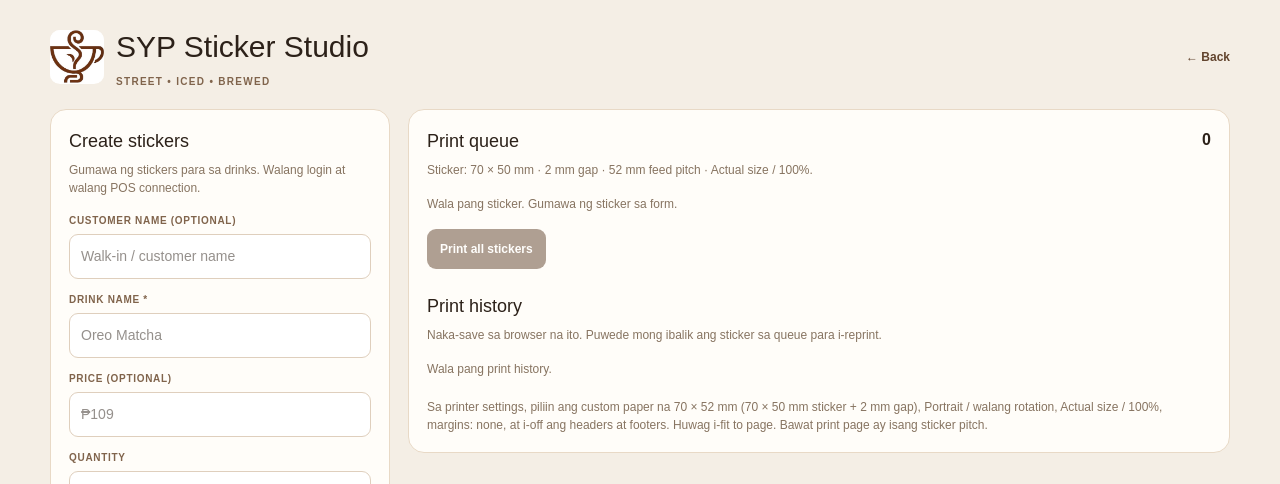
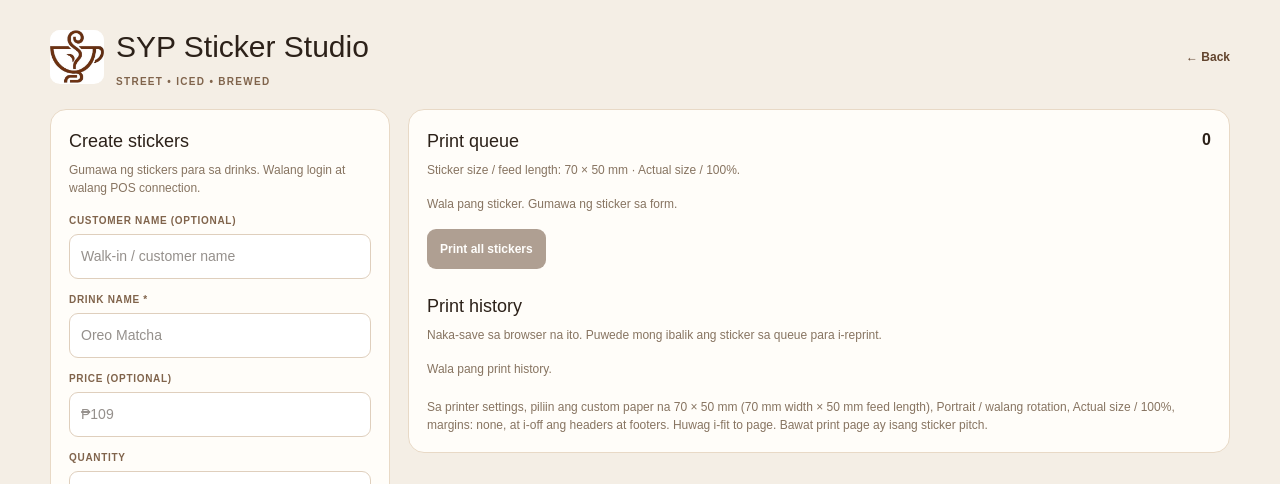
Before and after one commit to alexcatacutan0923-afk/syp-on-cafe, a Next.js app: page /sticker-studio in a window 1280 px wide. Shown: the top 484 px of the page. Built offline with nearby package versions, Linux system fonts and the light colour scheme.

Commit message:
Set sticker studio print pitch to exact 70x50mm roll labels

```diff
--- a/app/sticker-studio/page.tsx
+++ b/app/sticker-studio/page.tsx
@@ -324,7 +324,7 @@ export default function StickerStudioPage() {
         .syp-thumb { width:100%; aspect-ratio:70 / 50; overflow:hidden; border:1px dashed #cdbba5; background:white; }
         .syp-row-actions { display:flex; flex-direction:column; gap:6px; }
         .syp-small { border:1px solid #d8c4ad; background:white; color:#67472f; padding:8px; border-radius:7px; font-size:10px; font-weight:800; cursor:pointer; }
-        .syp-print-sheet { display:none; width:70mm; height:52mm; overflow:hidden; background:white; }
+        .syp-print-sheet { display:none; width:70mm; height:50mm; overflow:hidden; background:white; }
         .syp-art { width:70mm; height:50mm; overflow:hidden; padding:2mm; background:white; color:#000; display:grid; grid-template-columns:15mm minmax(0,1fr) 15mm; grid-template-rows:minmax(0,1fr) 12mm; gap:1mm; font-family:Arial,sans-serif; print-color-adjust:exact; -webkit-print-color-adjust:exact; }
         .syp-logo { grid-column:1; grid-row:1; width:14mm; height:14mm; object-fit:contain; }
         .syp-copy { grid-column:2; grid-row:1; min-width:0; overflow:hidden; }
@@ -344,15 +344,15 @@ export default function StickerStudioPage() {
         .syp-history-row { display:flex; justify-content:space-between; align-items:center; gap:8px; border-bottom:1px solid #eee2d5; padding:9px 0; font-size:12px; }
         @media(max-width:800px) { .syp-layout { grid-template-columns:1fr; } .syp-studio { padding:14px; } }
         @media(max-width:480px) { .syp-row { grid-template-columns:1fr; } .syp-row-actions { flex-direction:row; flex-wrap:wrap; } .syp-header { align-items:flex-start; } }
-        @page { size:70mm 52mm; margin:0; }
-        @media print {\n          @page { size:70mm 52mm; margin:0; }
-          html, body { width:70mm !important; height:52mm !important; min-width:70mm !important; min-height:52mm !important; margin:0 !important; padding:0 !important; background:white !important; overflow:hidden !important; }
+        @page { size:70mm 50mm; margin:0; }
+        @media print {\n          @page { size:70mm 50mm; margin:0; }
+          html, body { width:70mm !important; height:50mm !important; min-width:70mm !important; min-height:50mm !important; margin:0 !important; padding:0 !important; background:white !important; overflow:hidden !important; }
           body, body * { visibility:hidden !important; }
           .syp-print-sheet, .syp-print-sheet * { visibility:visible !important; }
           .syp-studio, .syp-layout, .syp-panel, .syp-list { display:block !important; width:70mm !important; min-width:0 !important; max-width:none !important; margin:0 !important; padding:0 !important; border:0 !important; border-radius:0 !important; box-shadow:none !important; background:white !important; }
           .syp-header, .syp-form, .syp-panel-head, .syp-row-actions, .syp-thumb, .syp-notice, .syp-actions, .syp-muted, .syp-history { display:none !important; }
           .syp-row { display:block !important; width:70mm !important; margin:0 !important; padding:0 !important; border:0 !important; break-inside:avoid !important; page-break-inside:avoid !important; }
-          .syp-print-sheet { display:block !important; box-sizing:border-box !important; width:70mm !important; min-width:70mm !important; max-width:70mm !important; height:52mm !important; min-height:52mm !important; max-height:52mm !important; margin:0 !important; padding:0 !important; overflow:hidden !important; break-after:page !important; page-break-after:always !important; }
+          .syp-print-sheet { display:block !important; box-sizing:border-box !important; width:70mm !important; min-width:70mm !important; max-width:70mm !important; height:50mm !important; min-height:50mm !important; max-height:50mm !important; margin:0 !important; padding:0 !important; overflow:hidden !important; break-after:page !important; page-break-after:always !important; }
           .syp-row:last-child .syp-print-sheet { break-after:auto !important; page-break-after:auto !important; }
           body.syp-print-one .syp-print-sheet { display:none !important; break-after:auto !important; page-break-after:auto !important; }
           body.syp-print-one .syp-print-sheet.syp-selected { display:block !important; }
@@ -420,7 +420,7 @@ export default function StickerStudioPage() {
           <div className="syp-panel-head" style={{ display: "flex", justifyContent: "space-between", gap: 12 }}>
             <div>
               <h2>Print queue</h2>
-              <p className="syp-muted">Sticker: 70 × 50 mm · 2 mm gap · 52 mm feed pitch · Actual size / 100%.</p>
+              <p className="syp-muted">Sticker size / feed length: 70 × 50 mm · Actual size / 100%.</p>
             </div>
             <strong>{stickers.length}</strong>
           </div>
@@ -477,7 +477,7 @@ export default function StickerStudioPage() {
           </div>
 
           <p className="syp-muted" style={{ marginTop: 20, marginBottom: 0 }}>
-            Sa printer settings, piliin ang custom paper na 70 × 52 mm (70 × 50 mm sticker + 2 mm gap), Portrait / walang rotation, Actual size / 100%, margins: none, at i-off ang headers at footers. Huwag i-fit to page. Bawat print page ay isang sticker pitch.
+            Sa printer settings, piliin ang custom paper na 70 × 50 mm (70 mm width × 50 mm feed length), Portrait / walang rotation, Actual size / 100%, margins: none, at i-off ang headers at footers. Huwag i-fit to page. Bawat print page ay isang sticker pitch.
           </p>
         </section>
       </div>
```
